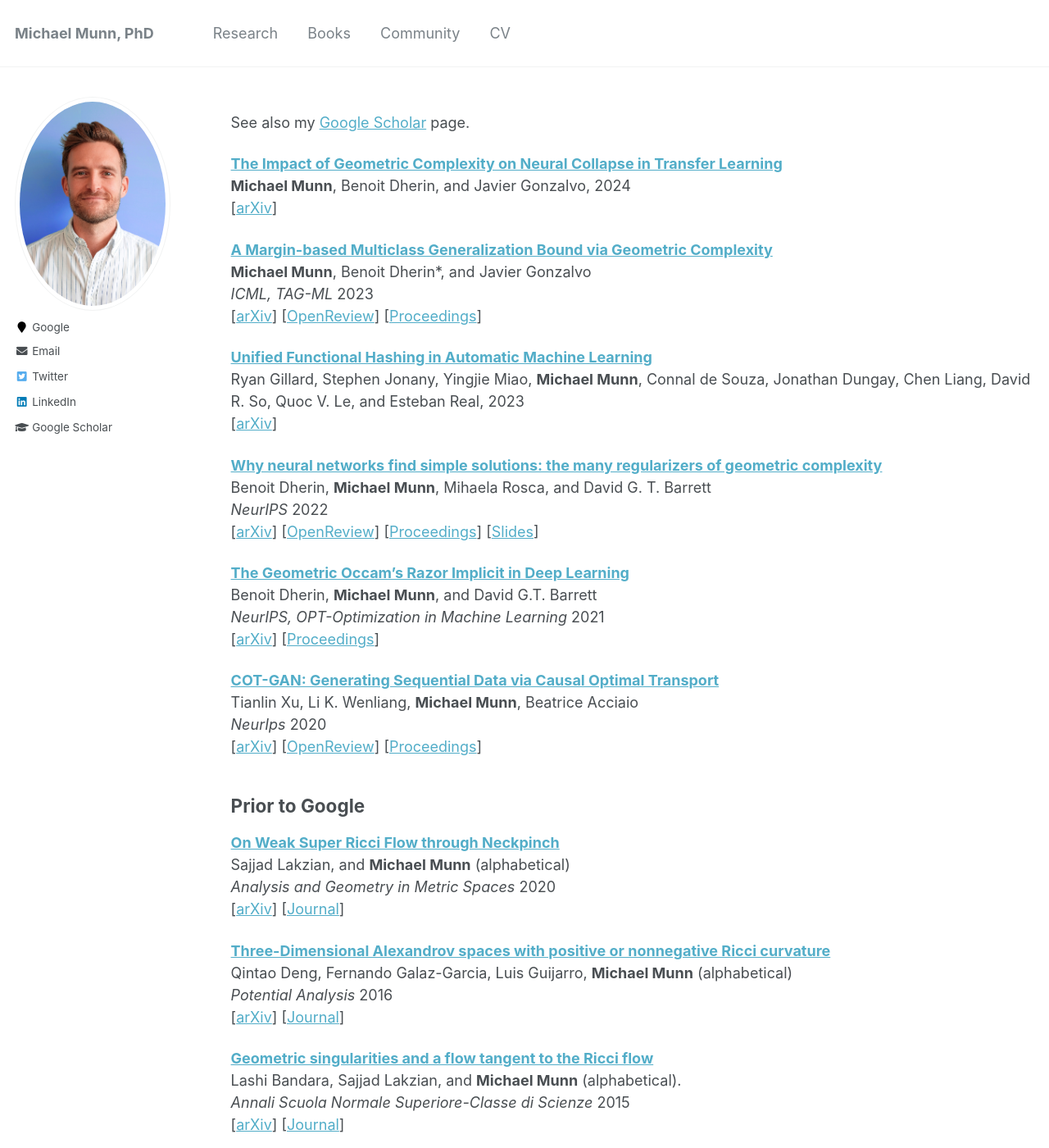
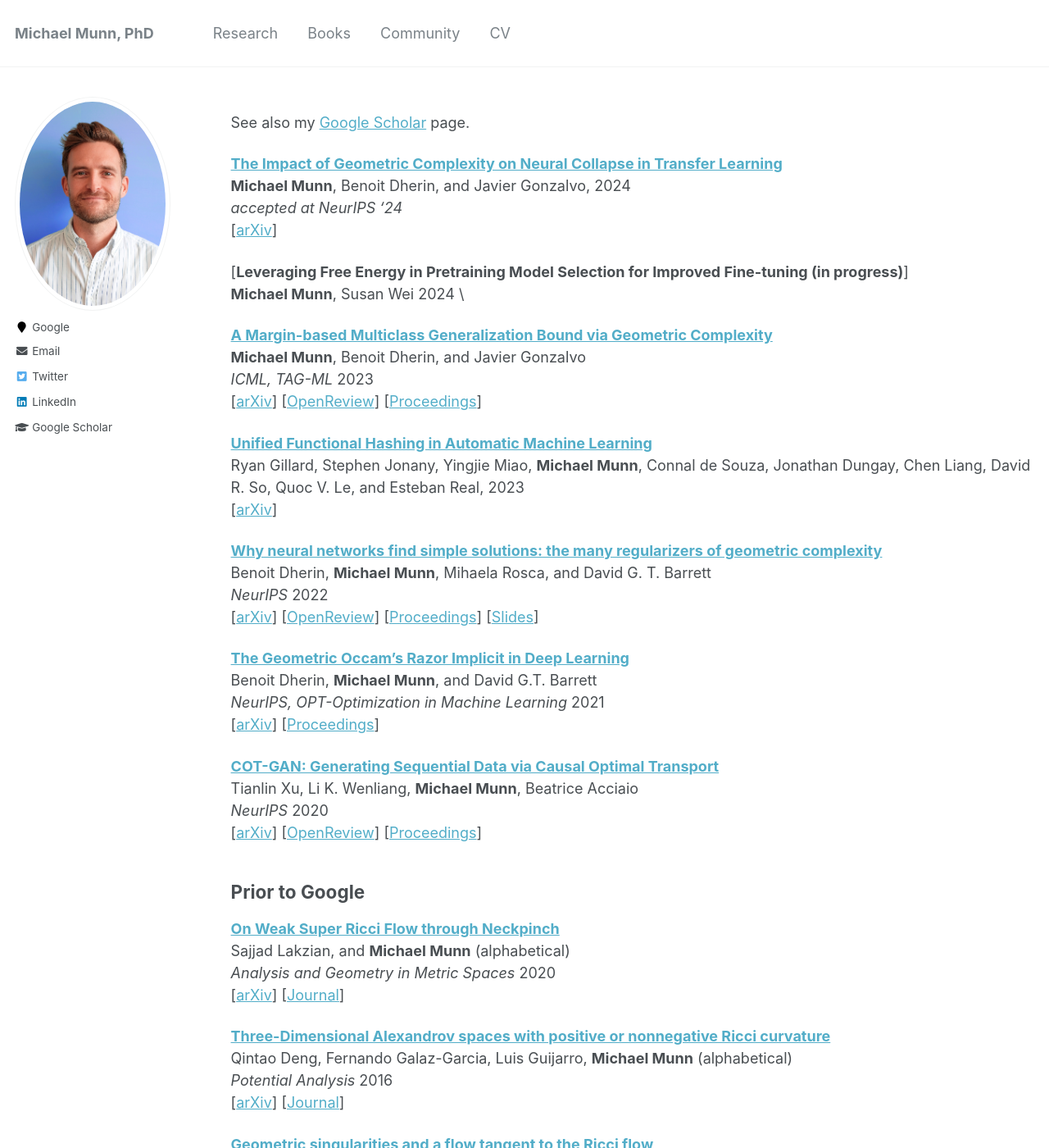
Before and after one commit to munnm/munnm.github.io, a Jekyll site: the page built from _pages/research.md, in a window 1280 px wide and 1400 px high. Shown: the whole window at 82% size. Built offline with Jekyll 4.4.1, drawn with Linux system fonts in a browser that asks for light colours.

Commit message:
GC / NC paper accepted to Neurips

```diff
--- a/_pages/research.md
+++ b/_pages/research.md
@@ -10,10 +10,14 @@ See also my [Google Scholar](https://scholar.google.com/citations?user=agHn7jkAA
 
 [**The Impact of Geometric Complexity on Neural Collapse in Transfer Learning**](https://arxiv.org/abs/2405.15706) \\
 **Michael Munn**, Benoit Dherin, and Javier Gonzalvo, 2024 \\
+*accepted at NeurIPS '24* \\
 \[[arXiv](https://arxiv.org/abs/2405.15706)\]
 
+[**Leveraging Free Energy in Pretraining Model Selection for Improved Fine-tuning (in progress)**] \\
+**Michael Munn**, Susan Wei 2024 \\
+
 [**A Margin-based Multiclass Generalization Bound via Geometric Complexity**](https://arxiv.org/abs/2405.18590) \\
-**Michael Munn**, Benoit Dherin\*, and Javier Gonzalvo \\
+**Michael Munn**, Benoit Dherin, and Javier Gonzalvo \\
 *ICML, TAG-ML* 2023 \\
 \[[arXiv](https://arxiv.org/abs/2405.18590)\]
 \[[OpenReview](https://openreview.net/forum?id=fEx3f7YXv1)\]
@@ -40,7 +44,7 @@ Benoit Dherin, **Michael Munn**, and David G.T. Barrett \\
 
 [**COT-GAN: Generating Sequential Data via Causal Optimal Transport**](https://arxiv.org/abs/2006.08571)\\
 Tianlin Xu, Li K. Wenliang, **Michael Munn**, Beatrice Acciaio \\
-*NeurIps* 2020 \\
+*NeurIPS* 2020 \\
 \[[arXiv](https://arxiv.org/abs/2006.08571)\]
 \[[OpenReview](https://openreview.net/forum?id=MVJi7SdV1mp)\]
 \[[Proceedings](https://proceedings.neurips.cc/paper/2020/hash/641d77dd5271fca28764612a028d9c8e-Abstract.html)\]
```
